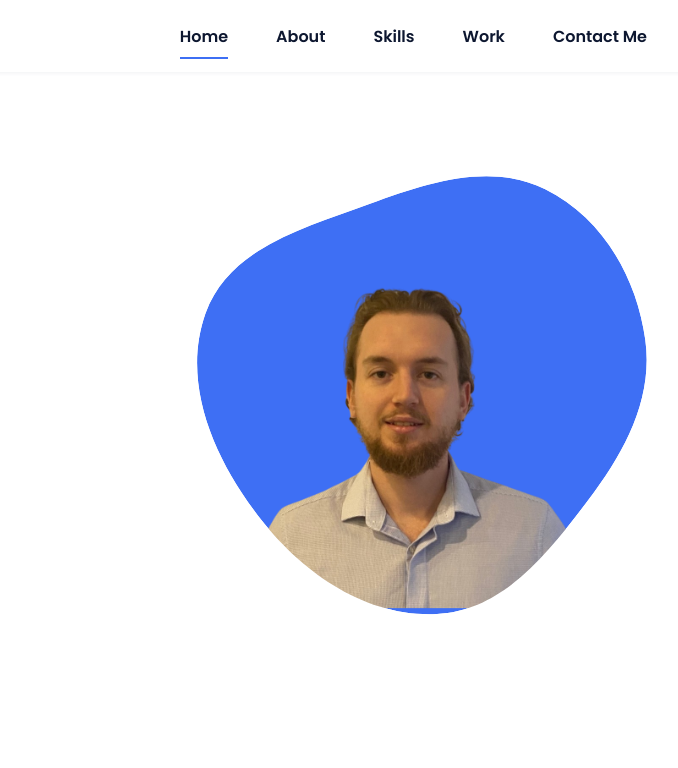
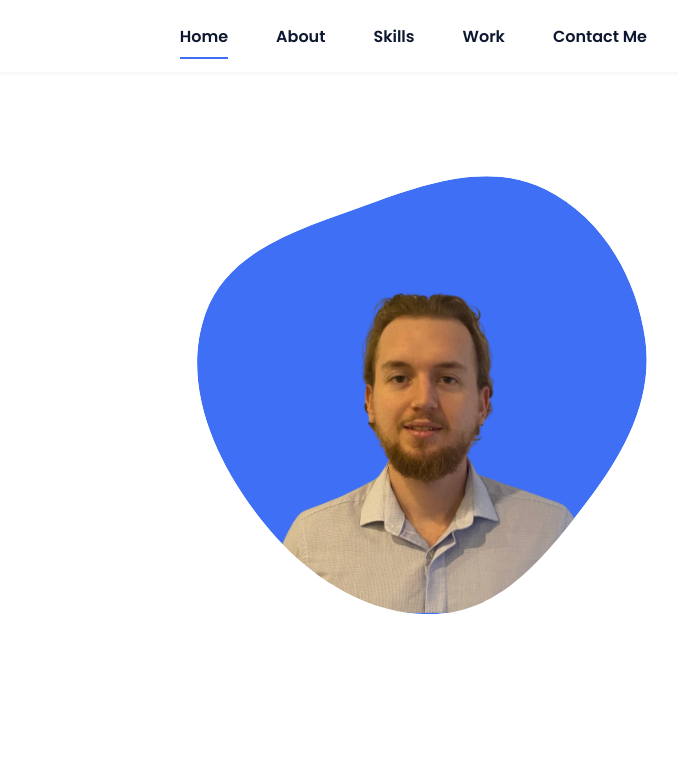
Before and after one commit to daniel-mcmahon/daniel-mcmahon.github.io, a plain HTML site: page index.html in a window 1280 px wide. Shown: the top 768 px of the page, 505-1183 px from the left. Drawn offline with nearby package versions, Linux system fonts and the light colour scheme.

Commit message:
Update index.html

```diff
--- a/index.html
+++ b/index.html
@@ -56,7 +56,7 @@
                         </mask>
                         <g mask="url(#mask0)">
                             <path d="M9.19024 145.964C34.0253 76.5814 114.865 54.7299 184.111 29.4823C245.804 6.98884 311.86 -14.9503 370.735 14.143C431.207 44.026 467.948 107.508 477.191 174.311C485.897 237.229 454.931 294.377 416.506 344.954C373.74 401.245 326.068 462.801 255.442 466.189C179.416 469.835 111.552 422.137 65.1576 361.805C17.4835 299.81 -17.1617 219.583 9.19024 145.964Z"/>
-                            <image class="home__blob-img" x="50" y="100" href="assets/img/cut_out.png"/>
+                            <image class="home__blob-img" x="70" y="105" href="assets/img/cut_out.png"/>
                         </g>
                     </svg>
                 </div>
```
